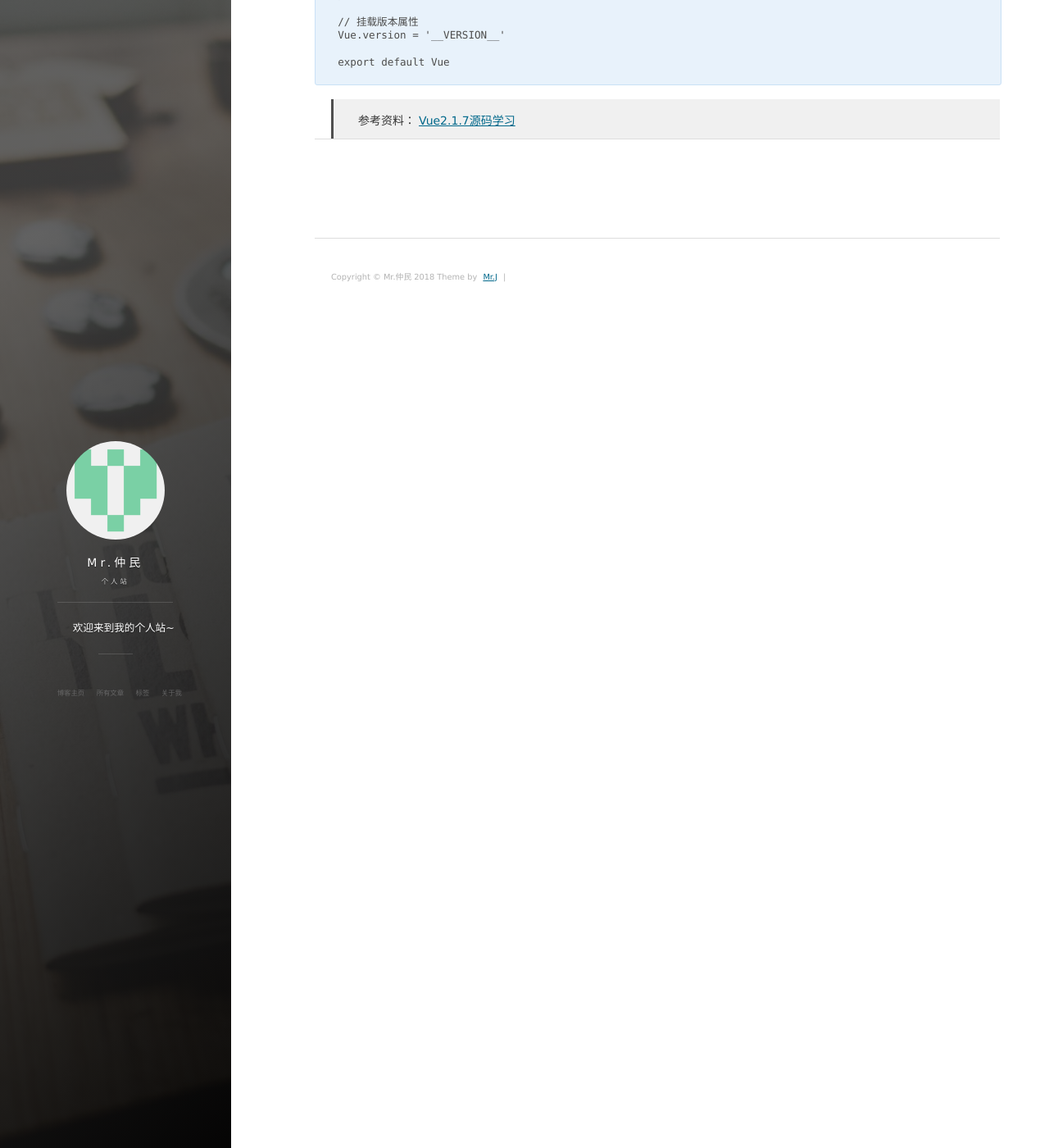
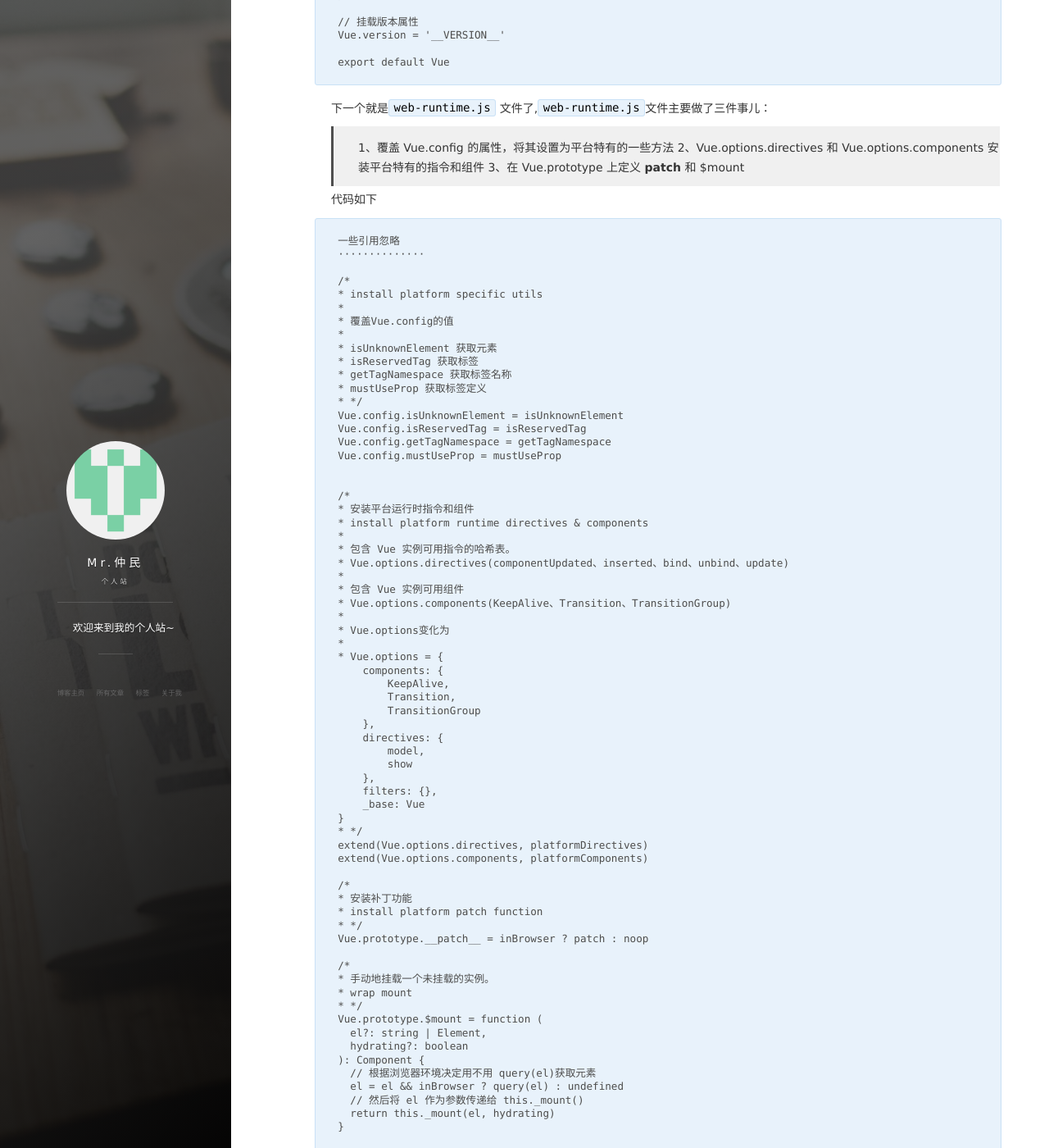
Before and after one commit to qq282126990/qq282126990.github.com, a Jekyll site: the page built from _posts/2018-03-29-29.md, in a window 1280 px wide and 1400 px high, scrolled down 4430 px. Shown: the whole window at 82% size. Built offline with Jekyll 4.4.1, drawn with Linux system fonts in a browser that asks for light colours; nearby versions of some CDN libraries; some of the changed text lies outside the part shown.

Commit message:
no message

````diff
--- a/_posts/2018-03-29-29.md
+++ b/_posts/2018-03-29-29.md
@@ -253,8 +253,107 @@ Vue.version = '__VERSION__'
 export default Vue
 ```
 
+下一个就是```web-runtime.js``` 文件了,```web-runtime.js ```文件主要做了三件事儿：
+>1、覆盖 Vue.config 的属性，将其设置为平台特有的一些方法
+ 2、Vue.options.directives 和 Vue.options.components 安装平台特有的指令和组件
+ 3、在 Vue.prototype 上定义 __patch__ 和 $mount
+
+代码如下
+```html
+一些引用忽略
+··············
+
+/*
+* install platform specific utils
+*
+* 覆盖Vue.config的值
+*
+* isUnknownElement 获取元素
+* isReservedTag 获取标签
+* getTagNamespace 获取标签名称
+* mustUseProp 获取标签定义
+* */
+Vue.config.isUnknownElement = isUnknownElement
+Vue.config.isReservedTag = isReservedTag
+Vue.config.getTagNamespace = getTagNamespace
+Vue.config.mustUseProp = mustUseProp
+
+
+/*
+* 安装平台运行时指令和组件
+* install platform runtime directives & components
+*
+* 包含 Vue 实例可用指令的哈希表。
+* Vue.options.directives(componentUpdated、inserted、bind、unbind、update)
+*
+* 包含 Vue 实例可用组件
+* Vue.options.components(KeepAlive、Transition、TransitionGroup)
+*
+* Vue.options变化为
+*
+* Vue.options = {
+    components: {
+        KeepAlive,
+        Transition,
+        TransitionGroup
+    },
+    directives: {
+        model,
+        show
+    },
+    filters: {},
+    _base: Vue
+}
+* */
+extend(Vue.options.directives, platformDirectives)
+extend(Vue.options.components, platformComponents)
+
+/*
+* 安装补丁功能
+* install platform patch function
+* */
+Vue.prototype.__patch__ = inBrowser ? patch : noop
+
+/*
+* 手动地挂载一个未挂载的实例。
+* wrap mount
+* */
+Vue.prototype.$mount = function (
+  el?: string | Element,
+  hydrating?: boolean
+): Component {
+  // 根据浏览器环境决定用不用 query(el)获取元素
+  el = el && inBrowser ? query(el) : undefined
+  // 然后将 el 作为参数传递给 this._mount()
+  return this._mount(el, hydrating)
+}
+
+/*
+* 配置是否允许 vue-devtools 检查代码。开发版本默认为 true，生产版本默认为 false。生产版本设为 true 可以启用检查。
+* devtools global hook
+* */
+/* istanbul ignore next */
+setTimeout(() => {
+  if (config.devtools) {
+    if (devtools) {
+      devtools.emit('init', Vue)
+    } else if (
+      process.env.NODE_ENV !== 'production' &&
+      inBrowser && !isEdge && /Chrome\/\d+/.test(window.navigator.userAgent)
+    ) {
+      console.log(
+        'Download the Vue Devtools for a better development experience:\n' +
+        'https://github.com/vuejs/vue-devtools'
+      )
+    }
+  }
+}, 0)
+
+export default Vue
+```
 
 
 
+持续更新中。。。。。
 
 > 参考资料：[Vue2.1.7源码学习](http://hcysun.me/2017/03/03/Vue%E6%BA%90%E7%A0%81%E5%AD%A6%E4%B9%A0/)
````
